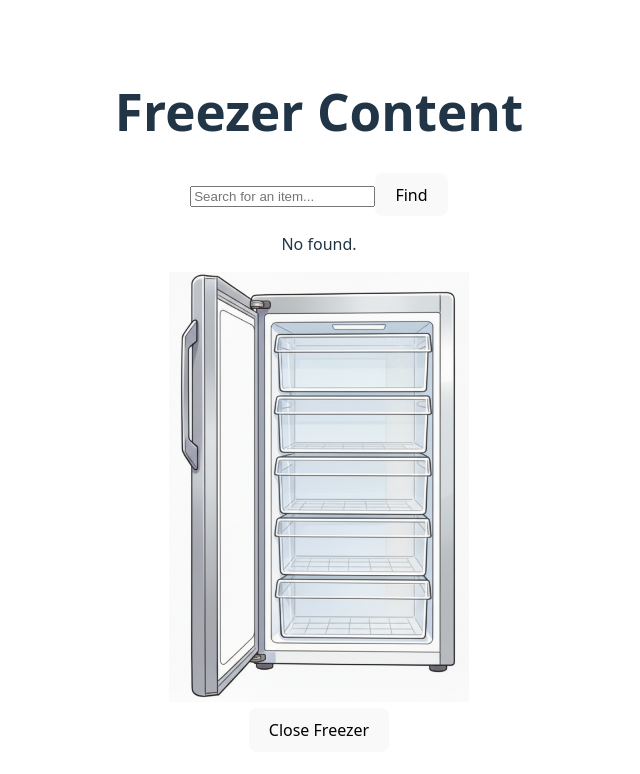
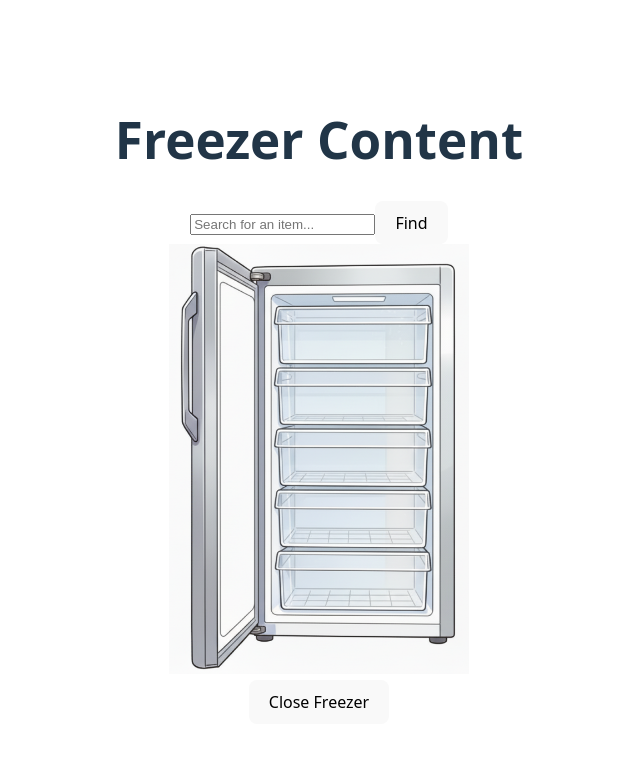
Before and after one commit to resolux66/Freezer-project, a React (Vite) app: page /freezer in a window 1280 px wide. Shown: the top 774 px of the page, without its empty margins (321-961 px from the left). Built offline with nearby package versions, Linux system fonts and the light colour scheme.

Commit message:
No item found added

```diff
--- a/src/components/DrawerContent.jsx
+++ b/src/components/DrawerContent.jsx
@@ -39,6 +39,7 @@ export default function DrawerContent() {
       {isAdding && (
         <div>
           <input
+            autoFocus
             type="text"
             value={newItemName}
             onChange={(e) => setNewItemName(e.target.value)}
--- a/src/components/FreezerContent.jsx
+++ b/src/components/FreezerContent.jsx
@@ -45,7 +45,9 @@ export default function FreezerContent() {
         />
         <button onClick={handleFind}>Find</button>
       </section>
-      {searchResults.length === 0 && <p>No {searchTerm} found.</p>}
+      {searchResults.length === 0 && searchTerm && (
+        <p>No {searchTerm} found.</p>
+      )}
       {searchResults.length > 0 && (
         <section>
           <h3>Found in:</h3>
```
